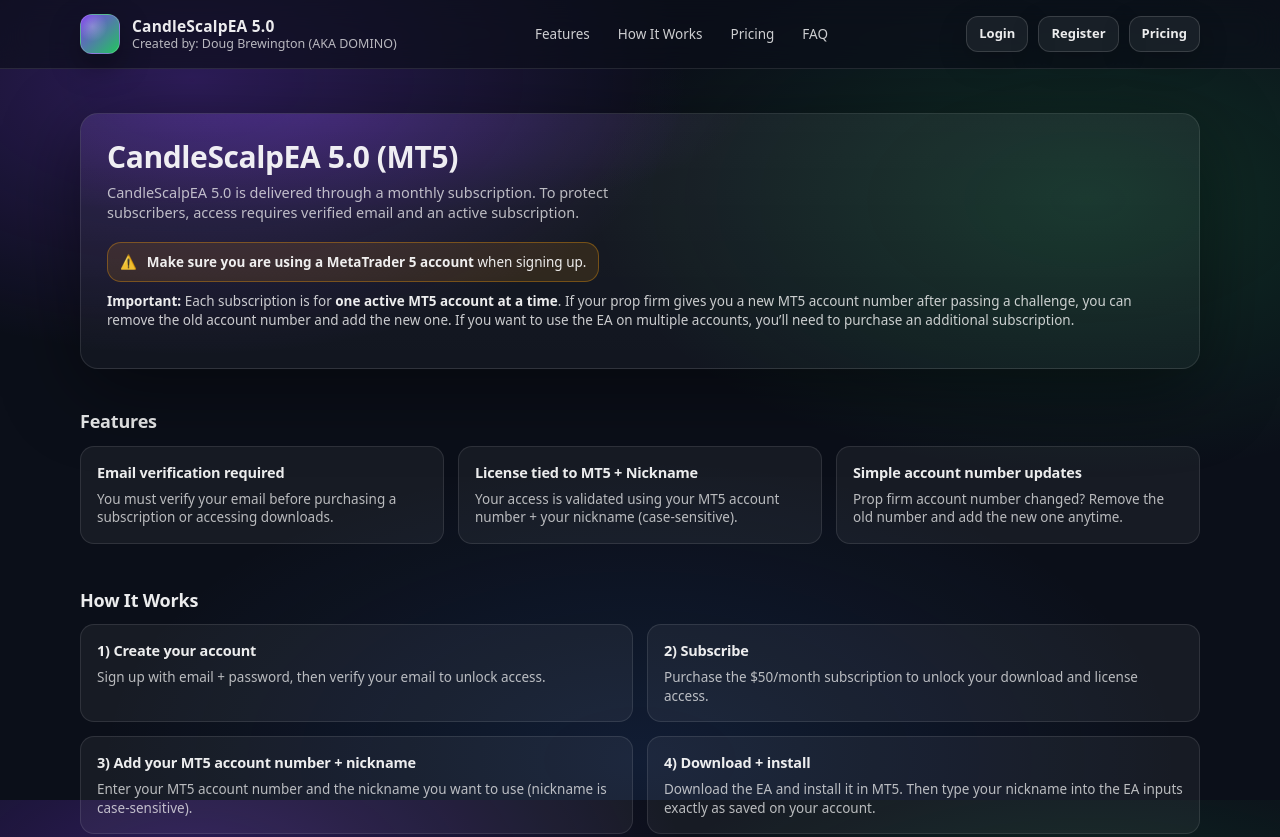
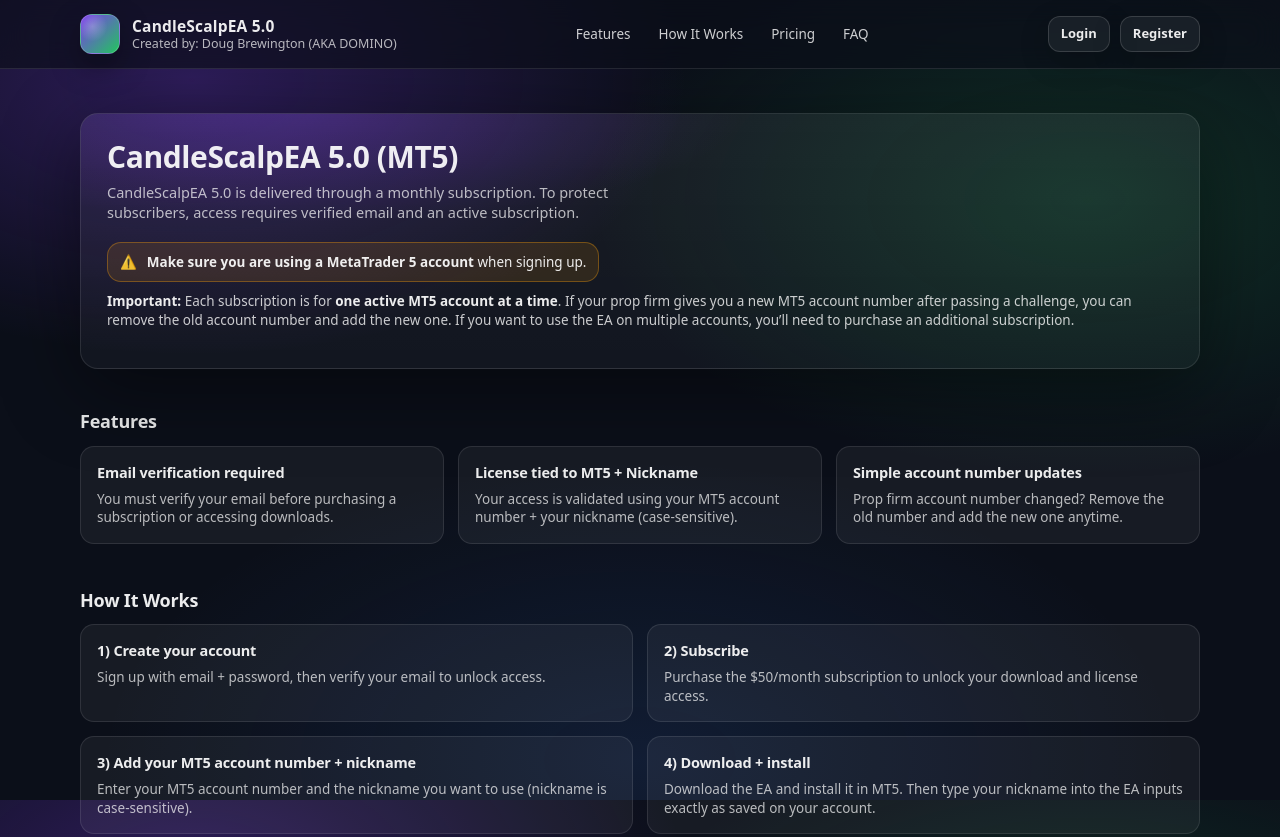
Before and after one commit to dougbrewington01-coder/candlescalpea-website, a plain HTML site: page index.html in a window 1280 px wide. Shown: the top 837 px of the page. Drawn offline with Linux system fonts and the light colour scheme; a script that the page names is missing.

Commit message:
Update index.html

```diff
--- a/index.html
+++ b/index.html
@@ -334,7 +334,6 @@
         <nav class="nav-actions" aria-label="Account actions">
           <a class="btn" href="login.html">Login</a>
           <a class="btn" href="register.html">Register</a>
-          <a class="btn" href="#pricing">Pricing</a>
 
         </nav>
       </div>
```
